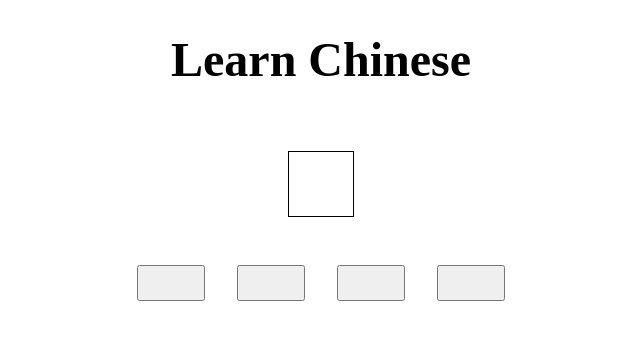
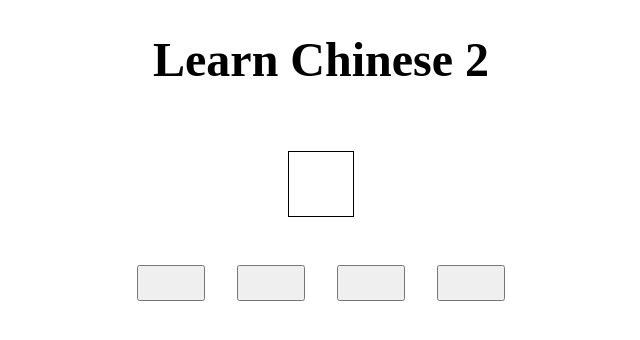
Before and after one commit to estebanllcer/estebanllcer.github.io, a plain HTML site: page index.html in a window 1280 px wide. Shown: the whole page, without its empty margins (319-959 px from the left). Drawn offline with Linux system fonts and the light colour scheme.

Commit message:
Update index.html

```diff
--- a/index.html
+++ b/index.html
@@ -7,7 +7,7 @@
 </head>
 <body>
 	<div id="container">
-		<h1>Learn Chinese</h1>
+		<h1>Learn Chinese 2</h1>
 		<div id="game-container">
 			<div id="character-container">
 				<span id="character"></span>
```
